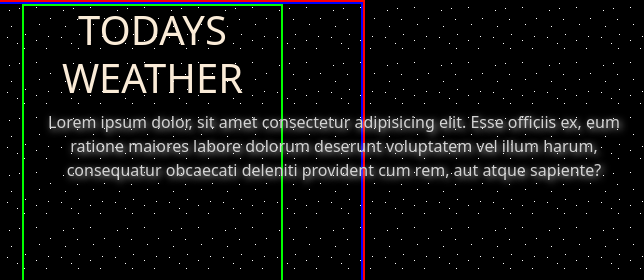
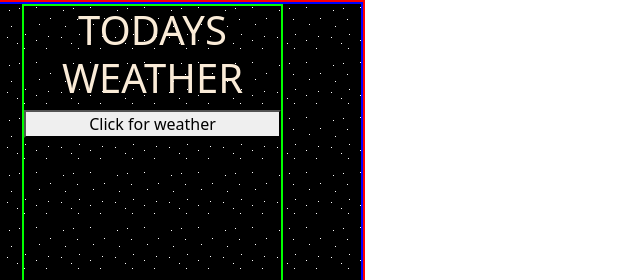
Before and after one commit to SilentEco/Kristopher-Sandra, a plain HTML site: page index.html in a window 1280 px wide. Shown: the top 280 px of the page, 915-1559 px from the left, 644 px wide, since content can reach past the window. Drawn offline with nearby package versions, Linux system fonts and the light colour scheme.

Commit message:
väderleken

```diff
--- a/index.html
+++ b/index.html
@@ -63,12 +63,8 @@
           <div class="col-sm-3">
             <div id="right">
               <h1>TODAYS WEATHER</h1>
-              <p>
-                Lorem ipsum dolor, sit amet consectetur adipisicing elit. Esse
-                officiis ex, eum ratione maiores labore dolorum deserunt
-                voluptatem vel illum harum, consequatur obcaecati deleniti
-                provident cum rem, aut atque sapiente?
-              </p>
+              <button id="marsBtn">Click for weather</button>
+              <p id="marsWeatherReport"></p>
             </div>
           </div>
         </div>
```
